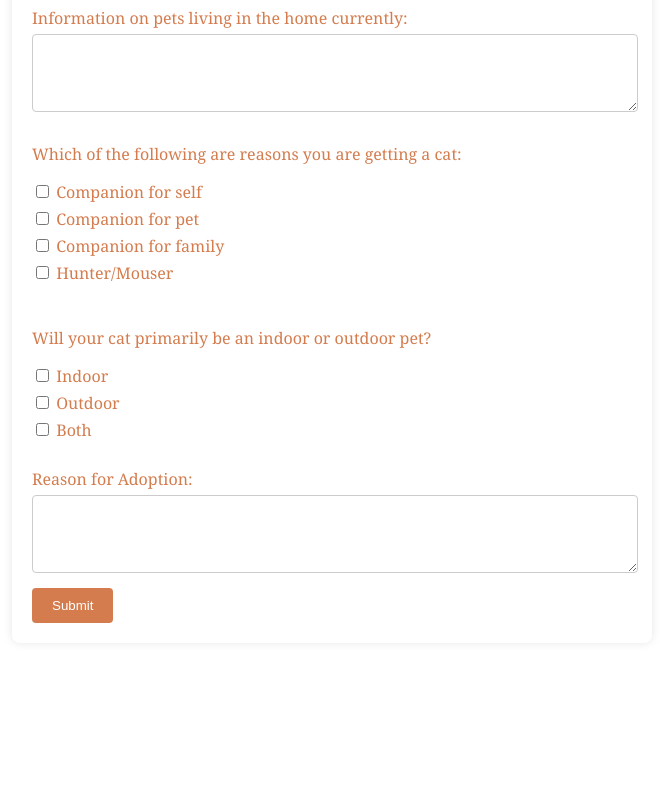
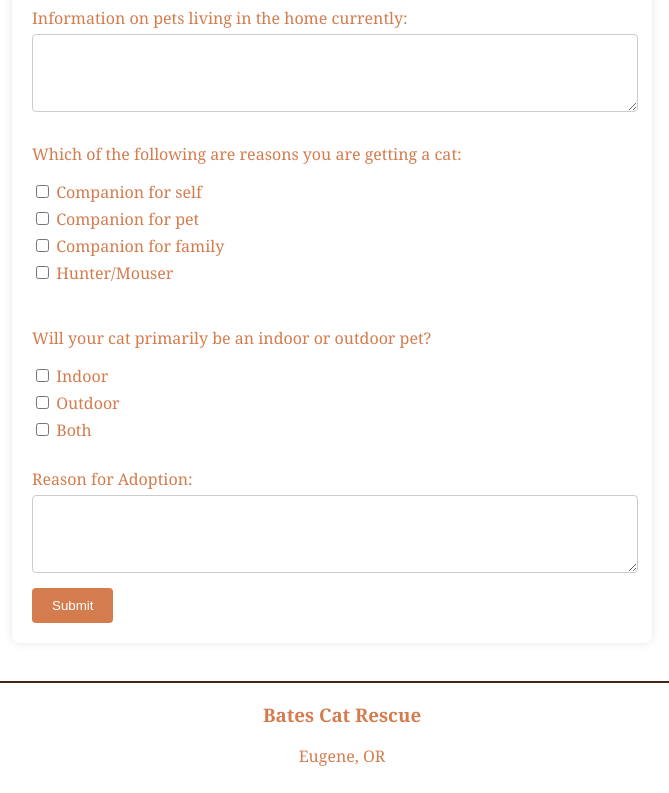
Before and after one commit to ameliabates/bates-_shelter.github.io, a plain HTML site: page resources.html in a window 1280 px wide. Shown: the part 1008-1801 px from the top of the page, without its empty margins (308-977 px from the left). Before the commit the page ends 1671 px from the top, so only its background shows below. Drawn offline with Linux system fonts and the light colour scheme.

Commit message:
Update resources.html

```diff
--- a/resources.html
+++ b/resources.html
@@ -77,6 +77,15 @@
     button:active {
       background-color: #432616;
     }
+	   footer {
+            text-align: center;
+            padding: 10px;
+            background-color: #fff;
+            color: #D47C4E;
+            position: relative;
+            bottom: 0;
+            width: 100%;
+        }
   </style>
 </head>
 <body>
@@ -154,5 +163,11 @@
 
     <button type="submit">Submit</button>
   </form>
+	<footer>
+<hr style="height:2px;border-width:0;color:#432616;background-color:#432616">
+    <h3> Bates Cat Rescue </h3>
+    <p>  </p>
+    <p> Eugene, OR </p>
+    </footer>
 </body>
 </html>
```
